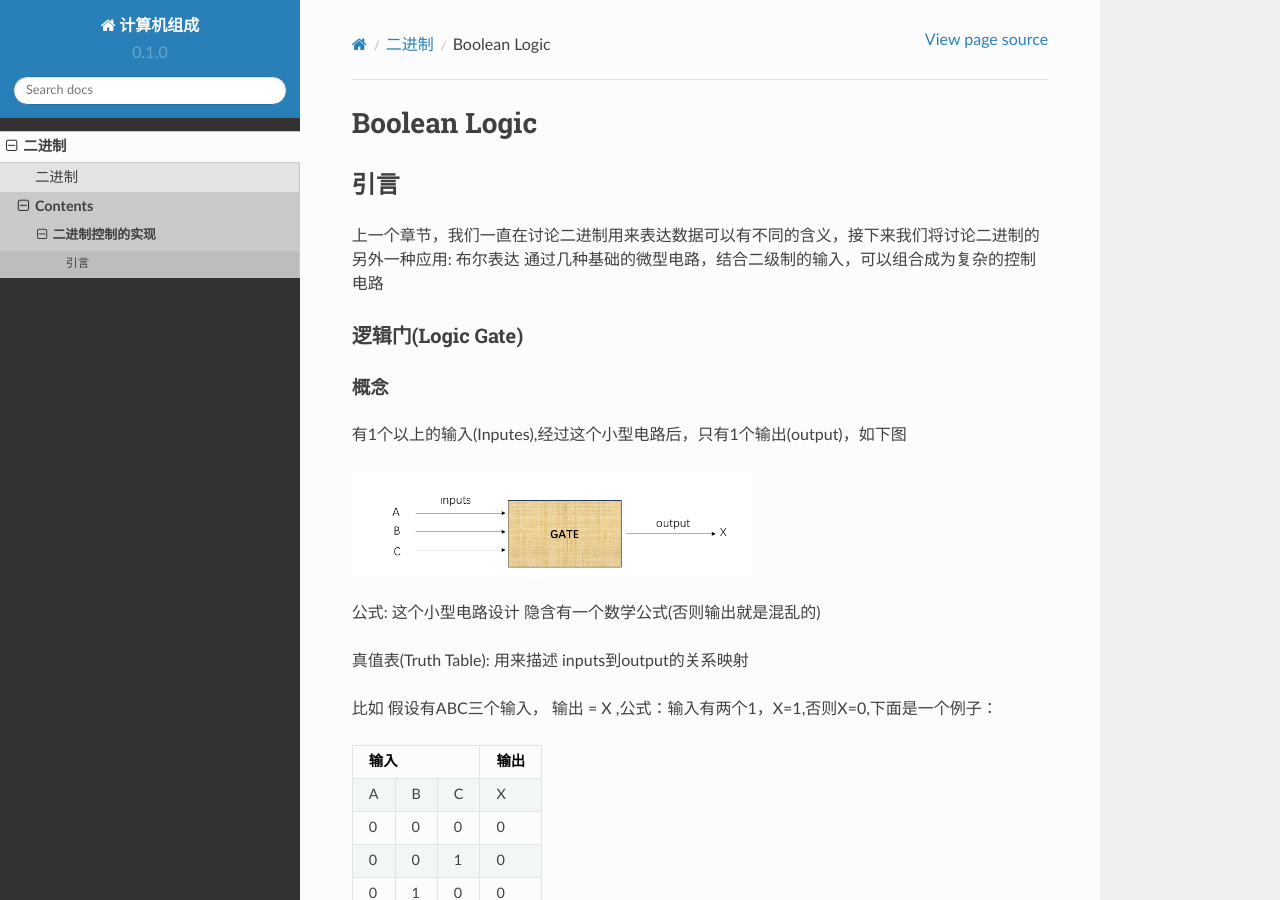
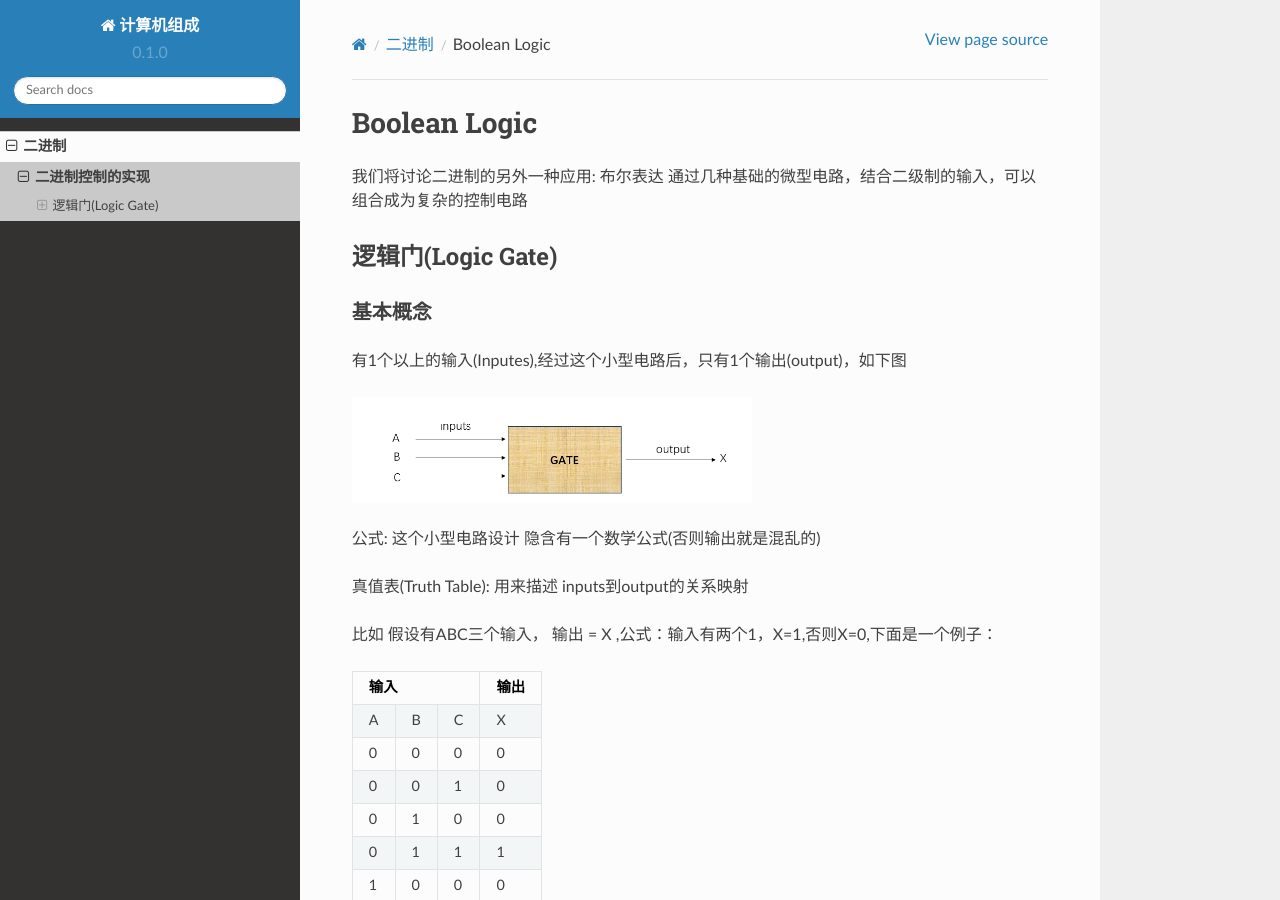
Before and after one commit to guoweikang/Notes, a Sphinx documentation site: the page built from docs/source/data_bits/boolean_logic/index.rst, in a window 1280 px wide and 900 px high. Built offline with Sphinx 7.4.7 and the Read the Docs theme 2.0.0, drawn with Linux system fonts in a browser that asks for light colours; pages that are not in the unit, such as notebooks, are missing from menus; some of the changed text lies outside the part shown.

Commit message:
adjust subdir

```diff
--- a/docs/source/data_bits/boolean_logic/index.rst
+++ b/docs/source/data_bits/boolean_logic/index.rst
@@ -2,16 +2,14 @@
 Boolean Logic
 ===============
 
-引言
-======
-上一个章节，我们一直在讨论二进制用来表达数据可以有不同的含义，接下来我们将讨论二进制的另外一种应用: 布尔表达
+我们将讨论二进制的另外一种应用: 布尔表达
 通过几种基础的微型电路，结合二级制的输入，可以组合成为复杂的控制电路
 
 逻辑门(Logic Gate)
-------------
+===================
 
-概念
-^^^^^^^^^^^
+基本概念
+---------
 有1个以上的输入(Inputes),经过这个小型电路后，只有1个输出(output)，如下图
 
 .. image:: ./images/1.png
@@ -46,7 +44,7 @@
 +-----+------+------+-------+
 
 现实应用
-^^^^^^^^^^^
+---------
 本节通过一个现实生活中很小的例子,来看一下boolean logic的应用 旨在更好的理解
 
 .. note::
@@ -86,9 +84,6 @@
  + 灯3亮(灭)的条件是：当AB全部输入1亮，否则灭
 
 
-Contents
---------
-
 .. toctree::
-
-   基础逻辑门 <logic_gate>
+   基本门电路介绍 <basic_gates>
+   门组合&代数推导 <combinational_gates>
--- a/docs/source/data_bits/boolean_logic/logic_gate.rst
+++ /dev/null
@@ -1,3 +0,0 @@
-
-逆变器(inveter)
-----------------
```
Also changed, not shown: docs/source/data_bits/boolean_logic/basic_gates.rst (added, +17 -0 lines), docs/source/data_bits/boolean_logic/combinational_gates.rst (added, +17 -0 lines), docs/source/data_bits/index.rst (+2 -7 lines).
